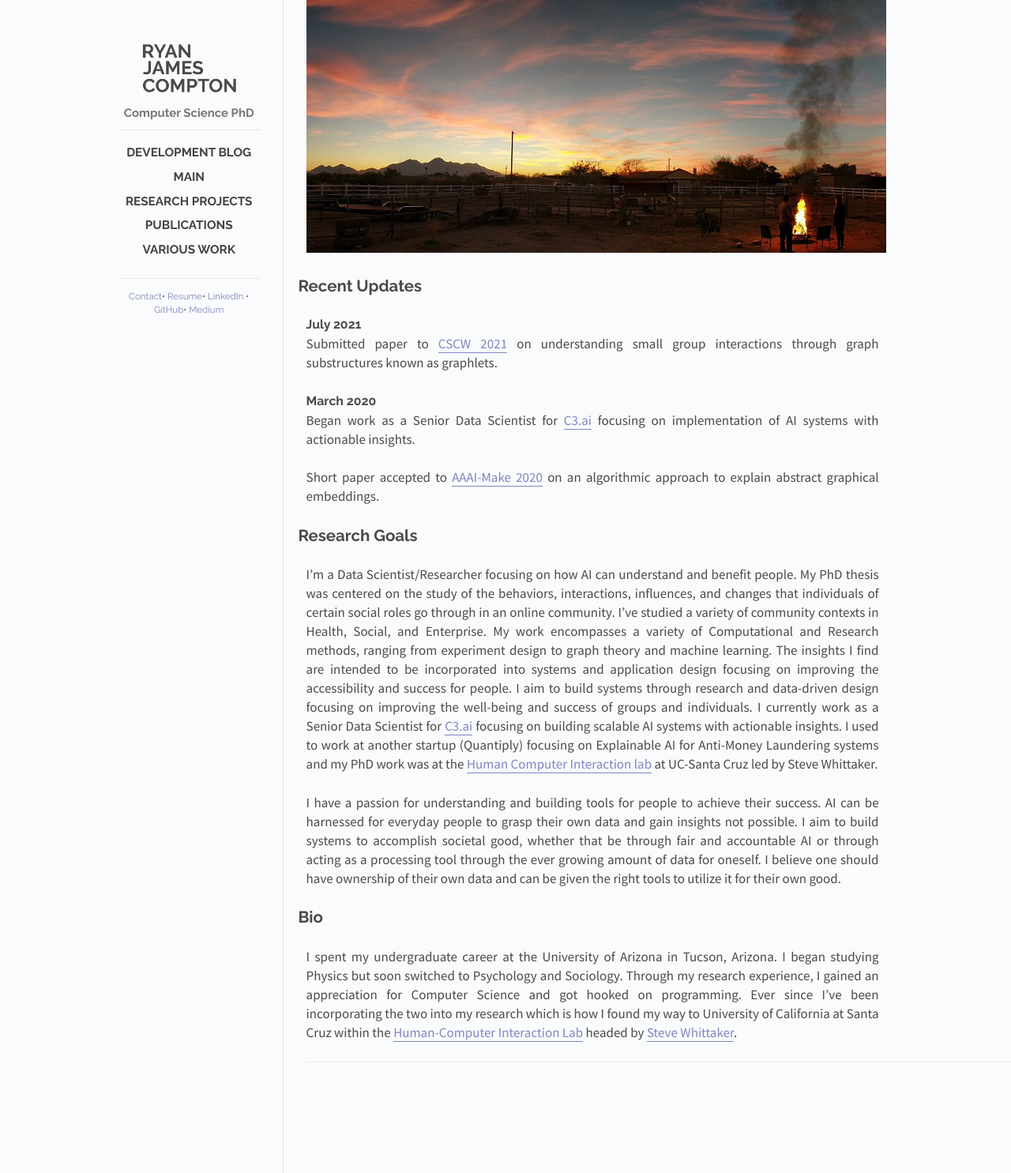
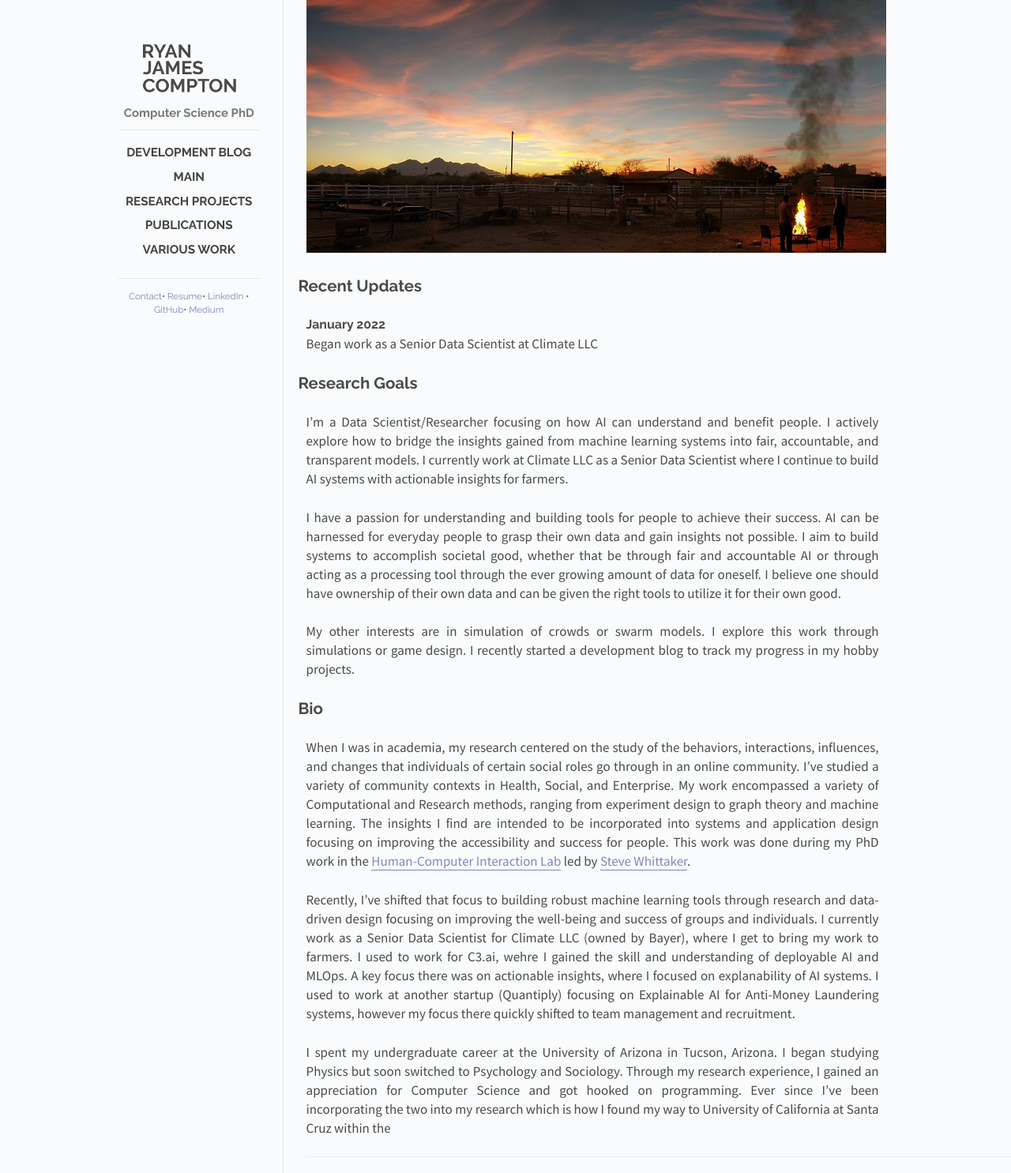
Before and after one commit to rcompt/rcompt.github.io, a Jekyll site: the page built from _posts/2018-10-03-main.md, in a window 1280 px wide. Shown: the whole page at 79% size. Built offline with Jekyll 4.4.1, drawn with Linux system fonts in a browser that asks for light colours; Markdown is read by kramdown in place of the engine named in the settings.

Commit message:
Update 2018-10-03-main.md

```diff
--- a/_posts/2018-10-03-main.md
+++ b/_posts/2018-10-03-main.md
@@ -7,21 +7,21 @@ categories: posts
 
 ## Recent Updates
 
-### July 2021
-Submitted paper to [CSCW 2021](https://cscw.acm.org/2021/) on understanding small group interactions through graph substructures known as graphlets.
-
-### March 2020
-Began work as a Senior Data Scientist for [C3.ai](c3.ai) focusing on implementation of AI systems with actionable insights.
-
-Short paper accepted to [AAAI-Make 2020](https://www.aaai-make.info/cfp/) on an algorithmic approach to explain abstract graphical embeddings.
-
+### January 2022
+Began work as a Senior Data Scientist at Climate LLC
 
 ## Research Goals
 
-I'm a Data Scientist/Researcher focusing on how AI can understand and benefit people. My PhD thesis was centered on the study of the behaviors, interactions, influences, and changes that individuals of certain social roles go through in an online community. I’ve studied a variety of community contexts in Health, Social, and Enterprise. My work encompasses a variety of Computational and Research methods, ranging from experiment design to graph theory and machine learning. The insights I find are intended to be incorporated into systems and application design focusing on improving the accessibility and success for people. I aim to build systems through research and data-driven design focusing on improving the well-being and success of groups and individuals. I currently work as a Senior Data Scientist for [C3.ai](c3.ai) focusing on building scalable AI systems with actionable insights. I used to work at another startup (Quantiply) focusing on Explainable AI for Anti-Money Laundering systems and my PhD work was at the [Human Computer Interaction lab](https://people.ucsc.edu/~swhittak/Steve_Whittaker_Santa_Cruz_HCI/HCI_Lab_People.html) at UC-Santa Cruz led by Steve Whittaker.
+I'm a Data Scientist/Researcher focusing on how AI can understand and benefit people. I actively explore how to bridge the insights gained from machine learning systems into fair, accountable, and transparent models. I currently work at Climate LLC as a Senior Data Scientist where I continue to build AI systems with actionable insights for farmers.
 
 I have a passion for understanding and building tools for people to achieve their success. AI can be harnessed for everyday people to grasp their own data and gain insights not possible. I aim to build systems to accomplish societal good, whether that be through fair and accountable AI or through acting as a processing tool through the ever growing amount of data for oneself. I believe one should have ownership of their own data and can be given the right tools to utilize it for their own good.
 
+My other interests are in simulation of crowds or swarm models. I explore this work through simulations or game design. I recently started a development blog to track my progress in my hobby projects.
+
 ## Bio
 
-I spent my undergraduate career at the University of Arizona in Tucson, Arizona. I began studying Physics but soon switched to Psychology and Sociology. Through my research experience, I gained an appreciation for Computer Science and got hooked on programming. Ever since I've been incorporating the two into my research which is how I found my way to University of California at Santa Cruz within the [Human-Computer Interaction Lab](https://people.ucsc.edu/~swhittak/Steve_Whittaker_Santa_Cruz_HCI/HCI_Lab_People.html) headed by [Steve Whittaker](https://people.ucsc.edu/~swhittak/Steve_Whittaker_Santa_Cruz_HCI/Steve_Whittaker.html).
+When I was in academia, my research centered on the study of the behaviors, interactions, influences, and changes that individuals of certain social roles go through in an online community. I’ve studied a variety of community contexts in Health, Social, and Enterprise. My work encompassed a variety of Computational and Research methods, ranging from experiment design to graph theory and machine learning. The insights I find are intended to be incorporated into systems and application design focusing on improving the accessibility and success for people. This work was done during my PhD work in the [Human-Computer Interaction Lab](https://people.ucsc.edu/~swhittak/Steve_Whittaker_Santa_Cruz_HCI/HCI_Lab_People.html) led by [Steve Whittaker](https://people.ucsc.edu/~swhittak/Steve_Whittaker_Santa_Cruz_HCI/Steve_Whittaker.html).
+
+Recently, I've shifted that focus to building robust machine learning tools through research and data-driven design focusing on improving the well-being and success of groups and individuals. I currently work as a Senior Data Scientist for Climate LLC (owned by Bayer), where I get to bring my work to farmers. I used to work for C3.ai, wehre I gained the skill and understanding of deployable AI and MLOps. A key focus there was on actionable insights, where I focused on explanability of AI systems. I used to work at another startup (Quantiply) focusing on Explainable AI for Anti-Money Laundering systems, however my focus there quickly shifted to team management and recruitment.
+
+I spent my undergraduate career at the University of Arizona in Tucson, Arizona. I began studying Physics but soon switched to Psychology and Sociology. Through my research experience, I gained an appreciation for Computer Science and got hooked on programming. Ever since I've been incorporating the two into my research which is how I found my way to University of California at Santa Cruz within the
```
